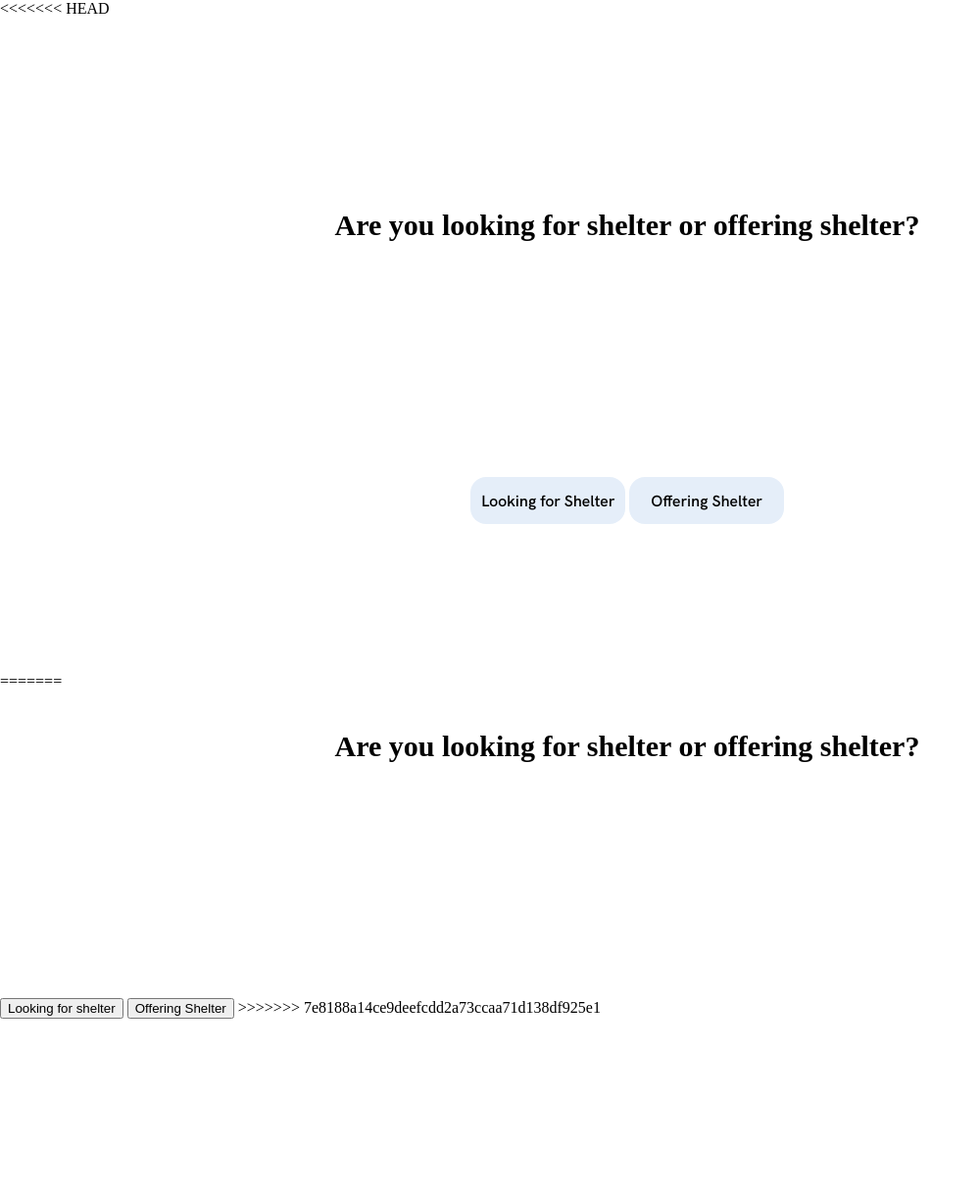
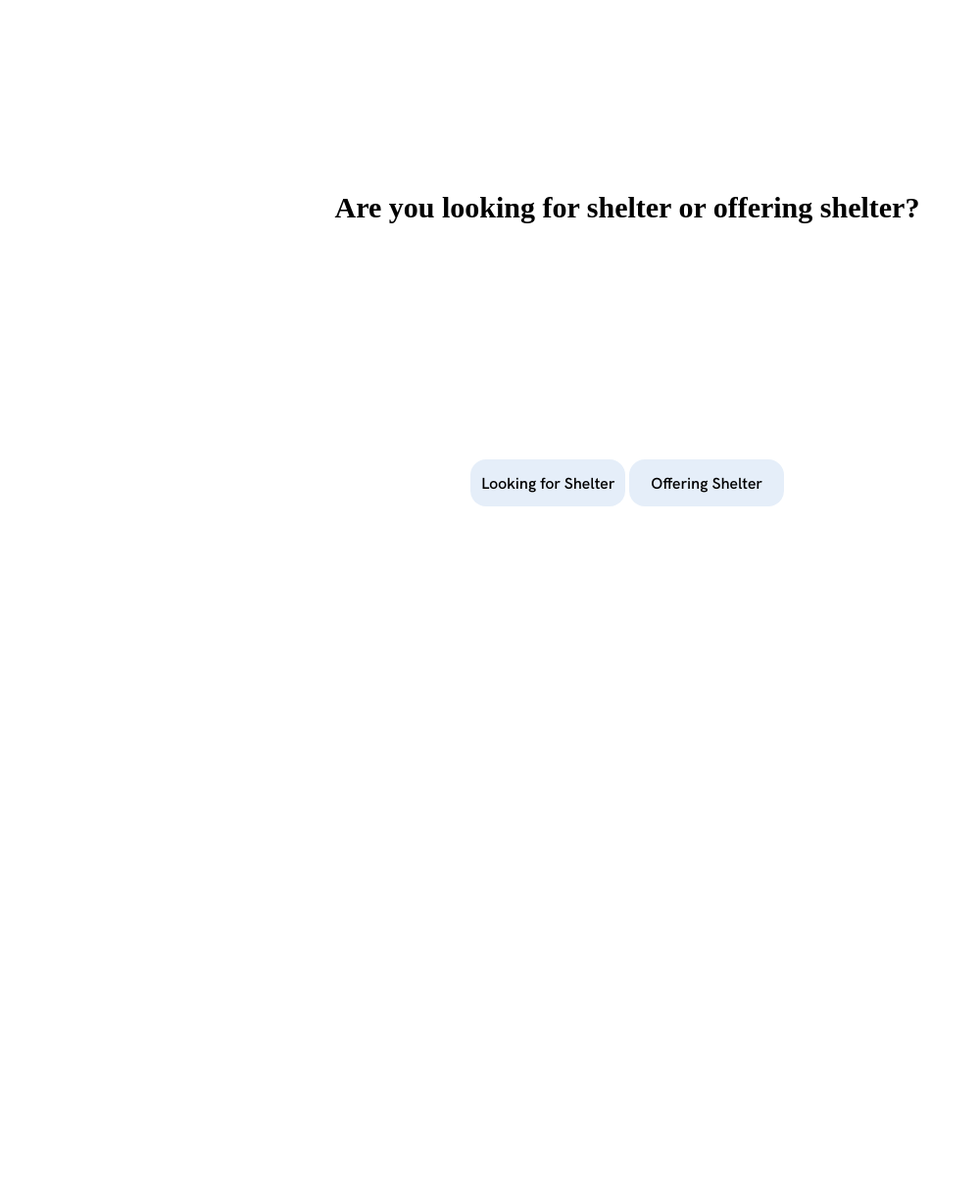
Before and after one commit to olizhu10/ShelterMe, a Flask app: page /questions?question=choose_type in a window 1280 px wide. Shown: the whole page at 98% size, without its empty margins (0-1000 px from the left). After the commit the page ends 517 px from the top, so only its background shows below. Run offline with Flask 2, Linux system fonts and the light colour scheme.

Commit message:
more css fixing

```diff
--- a/static/css/styles.css
+++ b/static/css/styles.css
@@ -126,7 +126,7 @@ h1 {
 }
 
 #introduction {
-  font-family: 'HK Grotesk Extra Bold';
+  font-family: 'HKGrotesk Extra Bold';
   text-align: center;
   height: 200px;
   font-size: 50px;
--- a/templates/choose_type.html
+++ b/templates/choose_type.html
@@ -1,6 +1,5 @@
 {% extends "base.html" %}
 {% block content %}
-<<<<<<< HEAD
   <div class="welcome">
   <h1> Are you looking for shelter or offering shelter? </h1>
     <div class="twobuttons">
@@ -12,13 +11,4 @@
       </form>
     </div>
   </div>
-=======
-    <h1> Are you looking for shelter or offering shelter? </h1>
-  <form method="POST" id="looking-button" action="{{url_for('questions', question='/searcher/searcher_location')}}">
-    <input type="submit" value="Looking for shelter"/>
-  </form>
-  <form method="POST" id="offering-button" action="{{url_for('questions', question='/searcher/offerer_location')}}">
-    <input type="submit" value="Offering Shelter"/>
-  </form>
->>>>>>> 7e8188a14ce9deefcdd2a73ccaa71d138df925e1
 {% endblock %}
```
